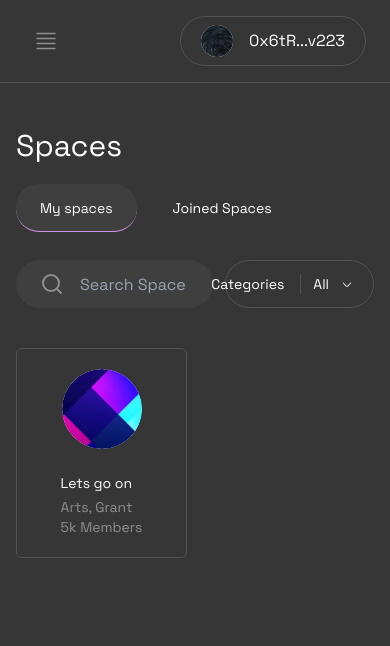
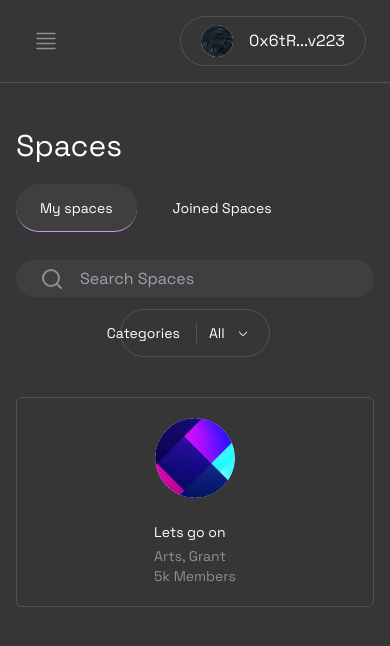
Before and after one commit to PEeGEe21/WaveDAOs, a Next.js app: page /spaces in a window 390 px wide. Shown: the top 646 px of the page. Built offline with nearby package versions, Linux system fonts and the light colour scheme.

Commit message:
modified app's mobile responsiveness

```diff
--- a/pages/spaces/index.js
+++ b/pages/spaces/index.js
@@ -110,7 +110,7 @@ const Spaces = () => {
                                 </TabList>
                             </div>
 
-                        <div className='flex items-center w-full my-3 block lg:hidden justify-evenly gap-3'>
+                        <div className='flex items-center w-full my-3 block lg:hidden justify-evenly gap-3 flex-col lg:flex-row'>
                             <div className="relative rounded-full flex-1 bg-[#3F3F3F] items-center grow flex h-12 w-full md:8/12">
                                 <div className="absolute inset-y-0 left-0 px-3 flex items-center pointer-events-none h-full">
                                     <span className="text-gray-500 px-3 w-22 h-22">
@@ -161,7 +161,7 @@ const Spaces = () => {
                                 <div className='py-4'>
                                     <TabPanel>
                                         <div className=" w-full mt-3 md:mt-0  relative overflow-hidden rounded h-full fade-in">
-                                            <div className=" grid grid-cols-2 md:grid-cols-2 lg:grid-cols-3 xl:grid-cols-4 gap-4 md:gap-6 lg:gap-x-12 gap-y-4">
+                                            <div className=" grid grid-cols-1 sm:grid-cols-2 md:grid-cols-2 lg:grid-cols-3 xl:grid-cols-4 gap-4 md:gap-6 lg:gap-x-12 gap-y-4">
                                                 {/* <Link href="/spaces/2"> */}
                                                     <div className='flip'>
                                                         <div className="flex items-center text-sm w-full border border-[#545252] rounded-md front ">
```
